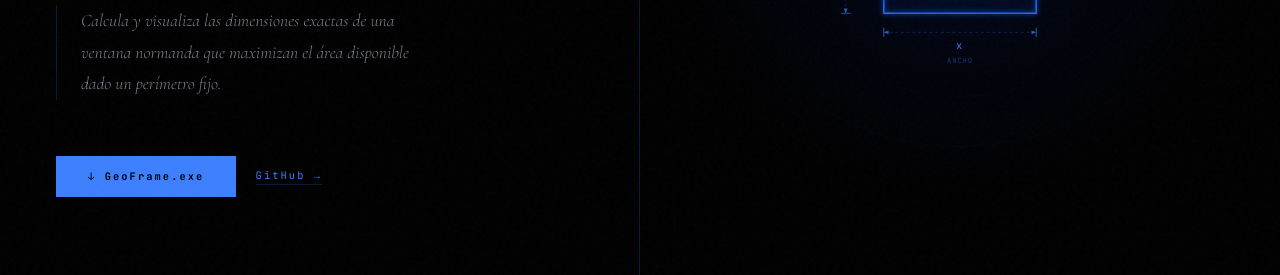
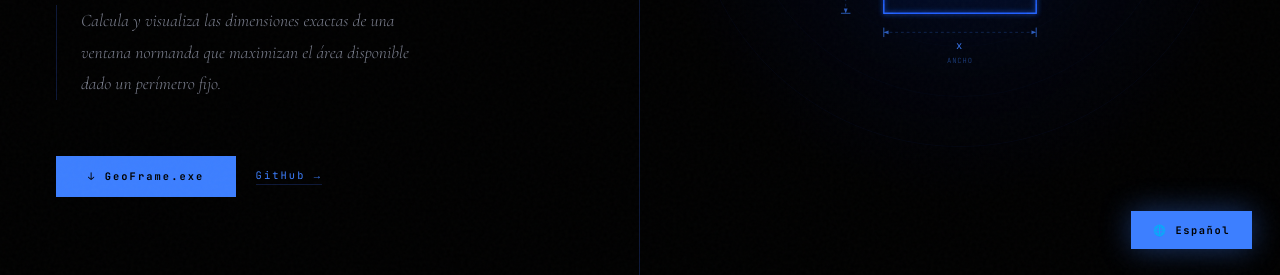
Before and after one commit to TheNarratorVIMMXX/GeoFrame, a plain HTML site: page index.html in a window 1280 px wide. Shown: the part 523-798 px from the top of the page. Drawn offline with nearby package versions, Linux system fonts and the light colour scheme; files whose address does not match are found by name.

Commit message:
Update styles.css

```diff
--- a/css/styles.css
+++ b/css/styles.css
@@ -862,6 +862,31 @@ footer{
 
 }
 
+/* Botón Flotante de Cambio de Idioma */
+#langToggleBtn {
+    position: fixed;
+    bottom: 28px;
+    right: 28px;
+    z-index: 9997;
+    background: var(--blue-electric);
+    color: var(--black);
+    border: none;
+    border-radius: 0;
+    padding: 12px 22px;
+    font-family: var(--mono);
+    font-size: 0.65rem;
+    font-weight: 700;
+    letter-spacing: 0.15em;
+    cursor: none;
+    box-shadow: 0 0 30px rgba(61, 127, 255, 0.4);
+    transition: all 0.25s;
+}
+
+#langToggleBtn:hover {
+    background: var(--white);
+    box-shadow: 0 0 50px rgba(61, 127, 255, 0.6);
+}
+
 /* Responsive Design */
 @media(max-width: 900px){
 
@@ -879,6 +904,12 @@ footer{
   footer{padding: 2rem 1.5rem}                                                                                   /* Pie de Página: Reduce padding para pantallas pequeñas */
   .metric{padding: 2rem 1.5rem}                                                                                  /* Métricas: Reduce padding para pantallas pequeñas */
   .metric:nth-child(2){border-right: none}                                                                       /* Segunda métrica: Elimina borde derecho */
+  #langToggleBtn {
+        bottom: 16px;
+        right: 16px;
+        padding: 10px 16px;
+        font-size: 0.6rem;
+    }
 
 }
 
```
